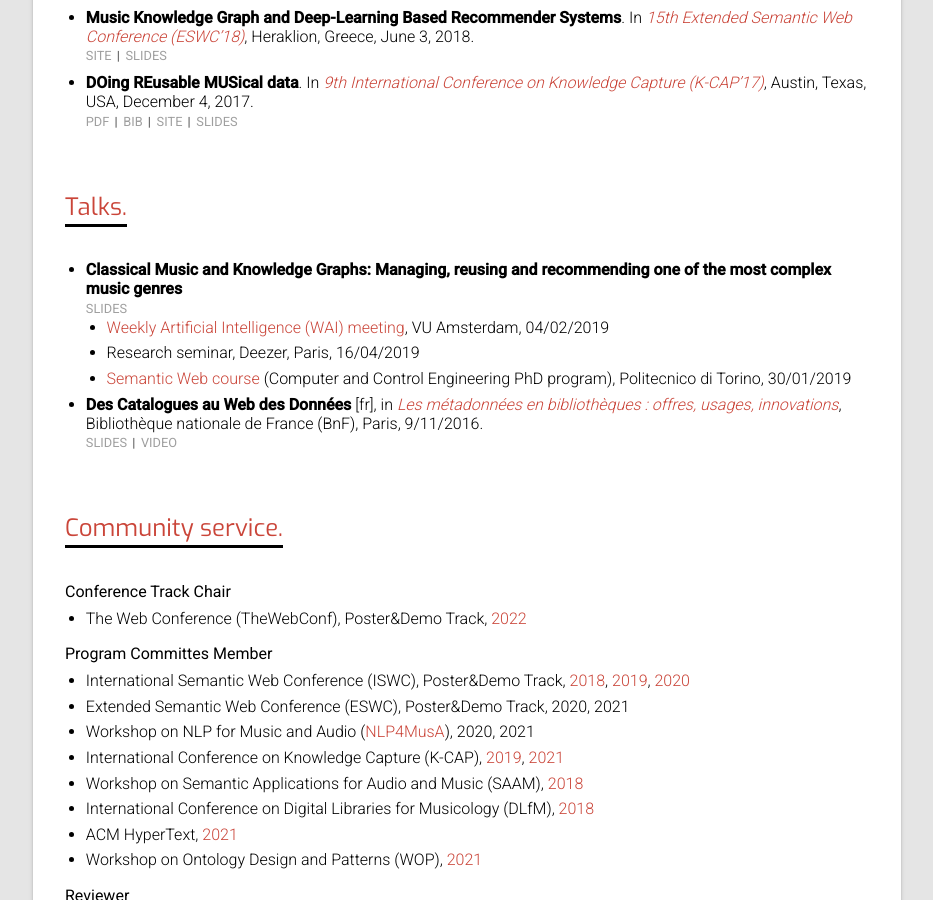
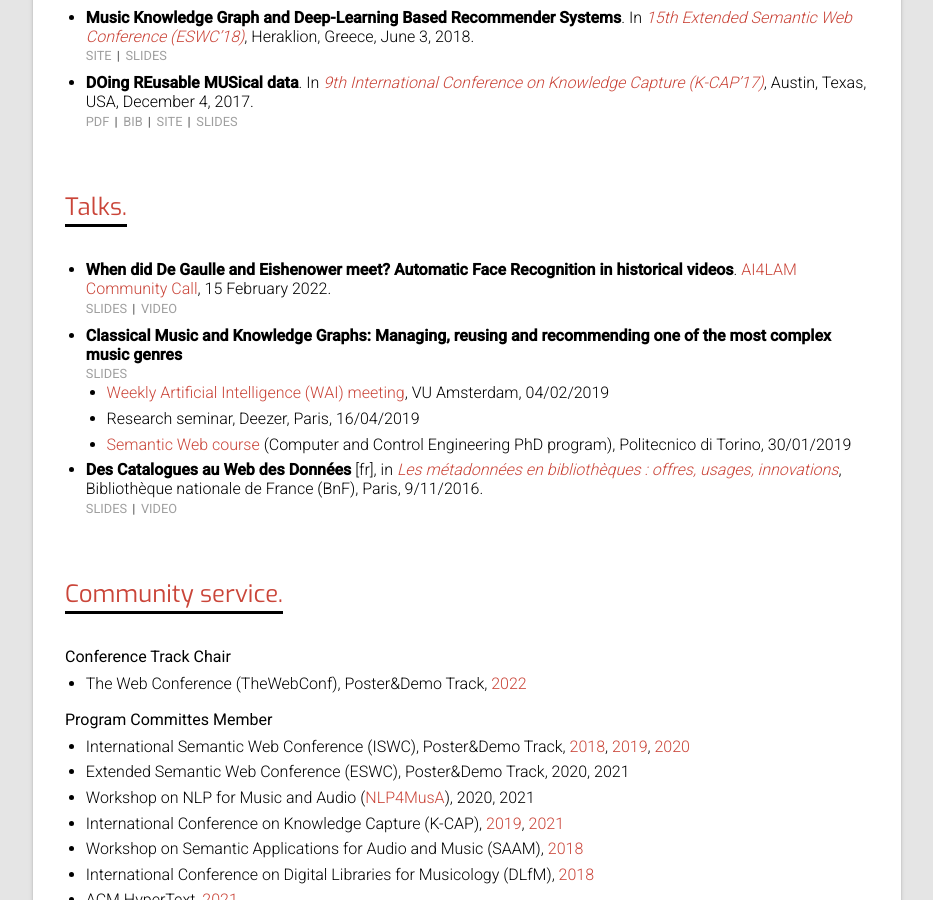
Before and after one commit to pasqLisena/pasqLisena.github.io, a Jekyll site: the page built from activity.md, in a window 1280 px wide and 900 px high, scrolled down 680 px. Shown: the whole window, without its empty margins (173-1106 px from the left). Built offline with Jekyll 4.4.1, drawn with Linux system fonts in a browser that asks for light colours; nearby versions of some CDN libraries.

Commit message:
talk at bnf

```diff
--- a/activity.md
+++ b/activity.md
@@ -51,6 +51,14 @@ description: "Teaching, talks, reviews"
 
 # Talks.
 
+- **When did De Gaulle and Eishenower meet? Automatic Face Recognition in historical videos**. [AI4LAM Community Call](https://www.bnf.fr/fr/captations-et-supports-de-la-conference-2021#bnf-pr-sentations-clairs), 15 February 2022.
+<span class="links" markdown="1">
+[SLIDES](https://docs.google.com/presentation/d/14cIYLJ_JnfHR1dQd2Mrb8XAjUarKsHuVptMK714upRU)
+[VIDEO](https://www.youtube.com/watch?v=Hh5rcIMAEE4)
+</span>
+
+
+
 - **Classical Music and Knowledge Graphs: Managing, reusing and recommending one of the most complex music genres**
 <span class="links" markdown="1">
 [SLIDES](https://docs.google.com/presentation/d/1Ak5pX528n1LudbbgoYbHEvHWZTUNJrZxR4qMKtcBxgg)
```
